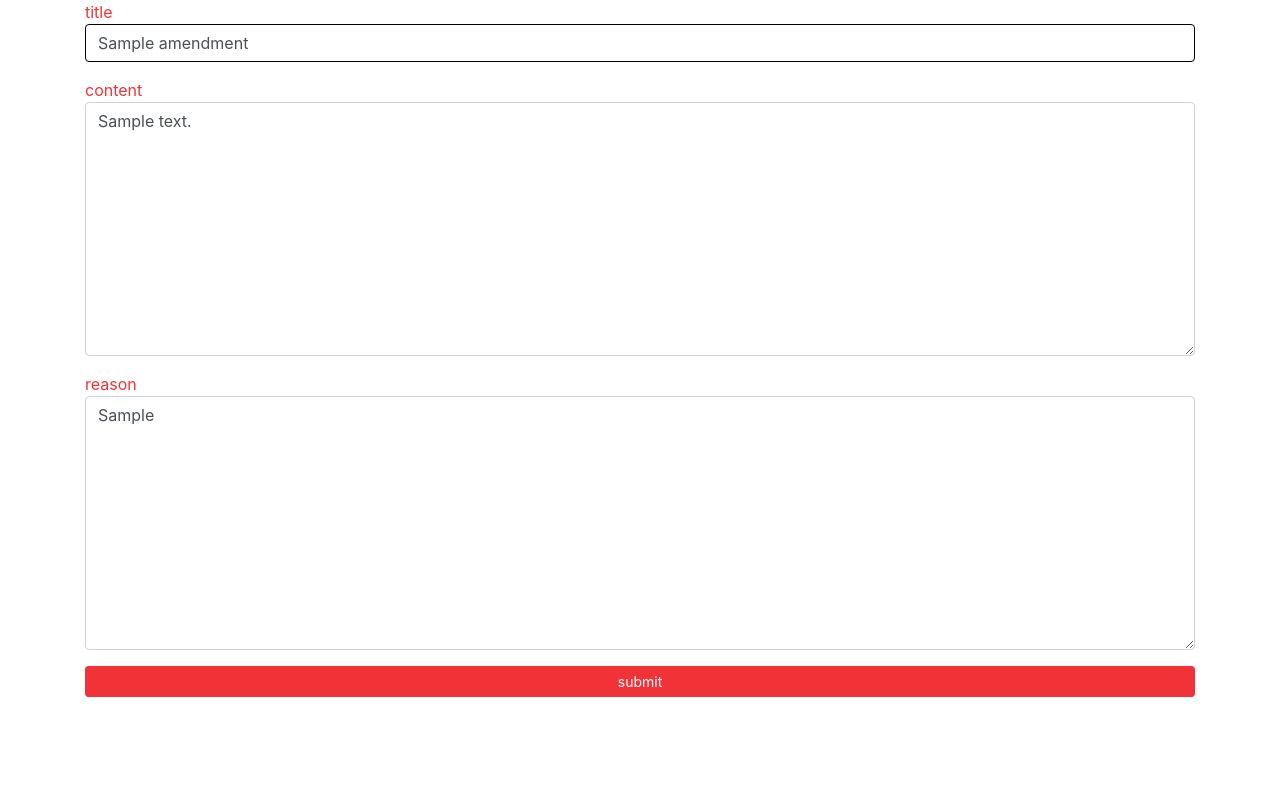
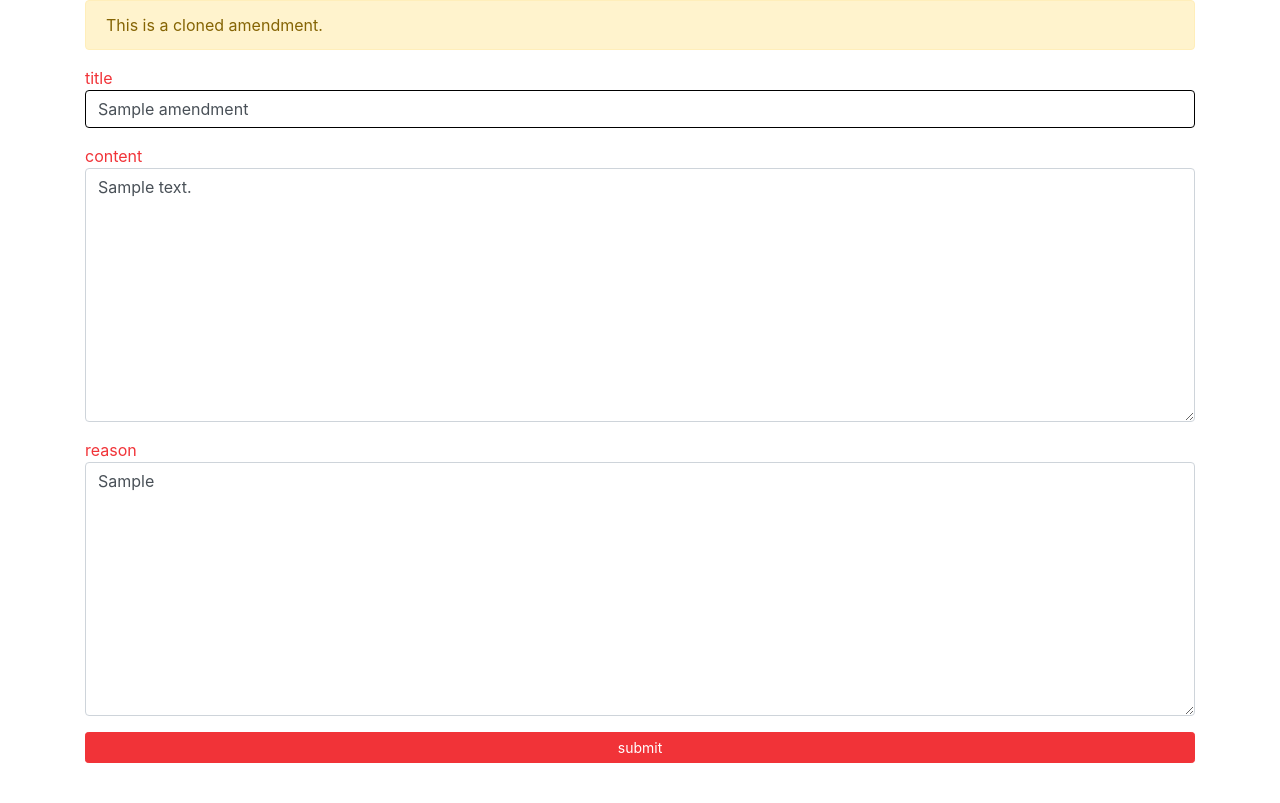
Before and after one commit to sacovo/digital-democracy, a Django app: page /amendments/1/clone/ in a window 1280 px wide. Shown: the part 76-879 px from the top of the page. Run offline with Django 3.2, Linux system fonts and the light colour scheme; a user stored in the database is signed in; tables that the repository leaves empty hold one stand-in row (values such as "Sample post"); some libraries are stand-ins or nearby versions.

Commit message:
add hint only when it's a clone

```diff
--- a/papers/templates/papers/amendment_edit.html
+++ b/papers/templates/papers/amendment_edit.html
@@ -11,7 +11,7 @@
 
 <form method="POST">
     {% csrf_token %}
-    {% if request.path == "amendment-clone" %}
+    {% if clone %}
     <div class="alert alert-warning" role="alert">
         {% trans 'This is a cloned amendment.' %}
     </div>
--- a/papers/views.py
+++ b/papers/views.py
@@ -379,7 +379,7 @@ def amendment_clone(request, amendment_pk):
             return redirect("amendment-detail", amendment.pk)
 
     return render(
-        request, "papers/amendment_edit.html", {"form": form, "amendment": amendment}
+        request, "papers/amendment_edit.html", {"form": form, "amendment": amendment, "clone": True}
     )
 
 
```
